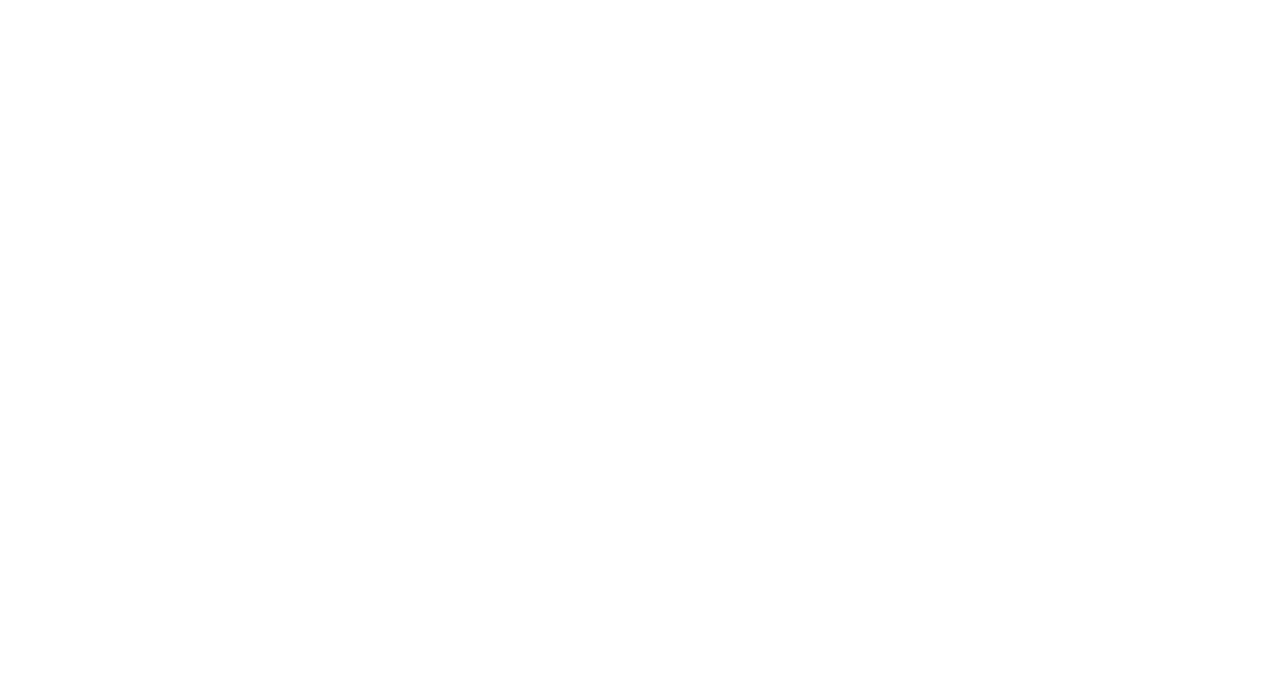
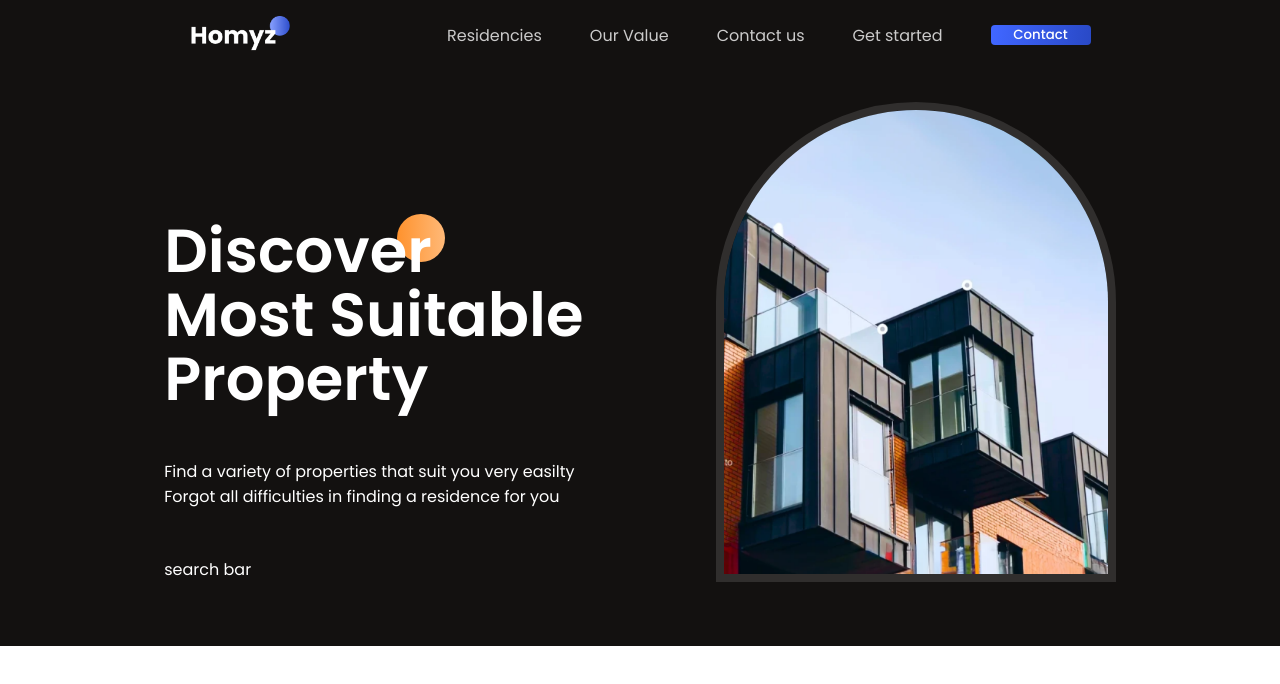
Before and after one commit to AjithKerala/Realestate, a React (Vite) app: page / in a window 1280 px wide. Shown: the top 684 px of the page. Built offline with nearby package versions, Linux system fonts and the light colour scheme.

Commit message:
set navbar and down

```diff
--- a/src/App.jsx
+++ b/src/App.jsx
@@ -1,8 +1,12 @@
 import React from "react";
 import Header from './Components/Header/Header'
+import Hero from "./Components/Hero/Hero";
 function App() {
   return (
+    <>
     <Header/>
+    <Hero/>
+    </>
   );
 }
 
--- a/src/Components/Header/Header.css
+++ b/src/Components/Header/Header.css
@@ -0,0 +1,21 @@
+/* .h-container{
+    display: flex;
+    align-items: center;
+    justify-content: center;
+} */
+.h-wrappper{
+    background: var(--black);
+    color:white;
+}
+.h-container{
+    justify-content: space-evenly;
+    padding-top: 1rem;
+    padding-bottom: 1rem;
+    color: var(--secondary);
+    }
+.h-menu{
+    gap:3rem;
+}
+.h-menu:hover{
+    cursor: pointer;
+}
--- a/src/Components/Header/Header.jsx
+++ b/src/Components/Header/Header.jsx
@@ -1,11 +1,21 @@
 import React from 'react'
-
+import './Header.css'
 function Header() {
   return (
     <div>
-      <section className="h-wrapper">
-        <div className="h-container">
-            <img src="" alt="" />
+      <section className="h-wrappper">
+        <div className="flexCenter paddings innerWidth h-container" >
+          <img src='./logo.png' alt=''width={100} />
+          <div className="h-menu flexCenter" >
+            <a href="">Residencies</a>
+            <a href="">Our Value</a>
+            <a href="">Contact us</a>
+            <a href="">Get started</a>
+            <button className="button">
+            <a href="">Contact</a>
+            </button>
+          </div>
+
         </div>
       </section>
     </div>
--- a/src/Components/Hero/Hero.css
+++ b/src/Components/Hero/Hero.css
@@ -0,0 +1,43 @@
+.herowrapper{
+    color:white;
+    position: relative;
+    padding-bottom: 2rem;
+    background-color:var(--black);
+
+}
+.hero-container{
+    justify-content: space-evenly;
+    align-items: flex-end;
+}
+/* left side */
+.hero-left{
+    gap: 3rem;
+    z-index: 1;
+}
+.hero-title>h1{
+    font-weight: 600;
+    font-size: 3.8rem;
+    line-height: 4rem;
+}
+.orange-circle{
+    height: 3rem;
+    width: 3rem;
+    background:var(--orange-gradient);
+    border-radius: 1000px;
+    position:absolute;
+    left: 31%;
+    top: 9rem;
+    z-index: -1;
+}
+
+.image-container{
+    width:25rem;
+    height:30rem;
+    overflow: hidden;
+    border-radius:15rem 15rem 0 0;
+    border: 8px solid rgba(255,255,255,0.12);
+}
+.image-container>img{
+    width: 100%;
+    height: 100%;
+}
--- a/src/Components/Hero/Hero.jsx
+++ b/src/Components/Hero/Hero.jsx
@@ -0,0 +1,37 @@
+import React from 'react'
+import './Hero.css'
+function Hero() {
+  return (
+    <div>
+      <section className="herowrapper">
+        <div className="paddings innerWidth hero-container flexCenter">
+
+            <div className="flexColStart hero-left" >
+                <div className="hero-title">
+                    <div className="orange-circle"/>
+
+                   <h1>Discover <br/>
+                   Most Suitable <br/>Property
+                   </h1>
+                </div>
+                <div className=" flexColStart hero-des">
+                    <span>Find a variety of properties that suit you very easilty</span>
+                    <span>Forgot all difficulties in finding a residence for you</span>
+                </div>
+                <div className="search-bar">
+                    search bar
+                </div>
+            </div>
+
+        <div className="hero-right">
+        <div className="image-container">
+            <img src="./hero-image.png" alt="" />
+        </div>
+        </div>
+        </div>
+      </section>
+    </div>
+  )
+}
+
+export default Hero
--- a/src/index.css
+++ b/src/index.css
@@ -81,6 +81,20 @@
   font-size: 1.5rem;
   font-weight: 600;
 }
+.button{
+  font-weight: 500;
+  padding: 0.6 rem 1.4 rem;
+  color: white;
+  background: var(--blue-gradient);
+  border: none;
+  border-radius: 4px;
+  width: 100px;
+  transition: all 300ms ease-in;
+}
+.button:hover{
+  cursor: pointer;
+  transform: scale(1.1);
+}
 
 /* media queries */
 @media (min-width: 1536px) {
```
